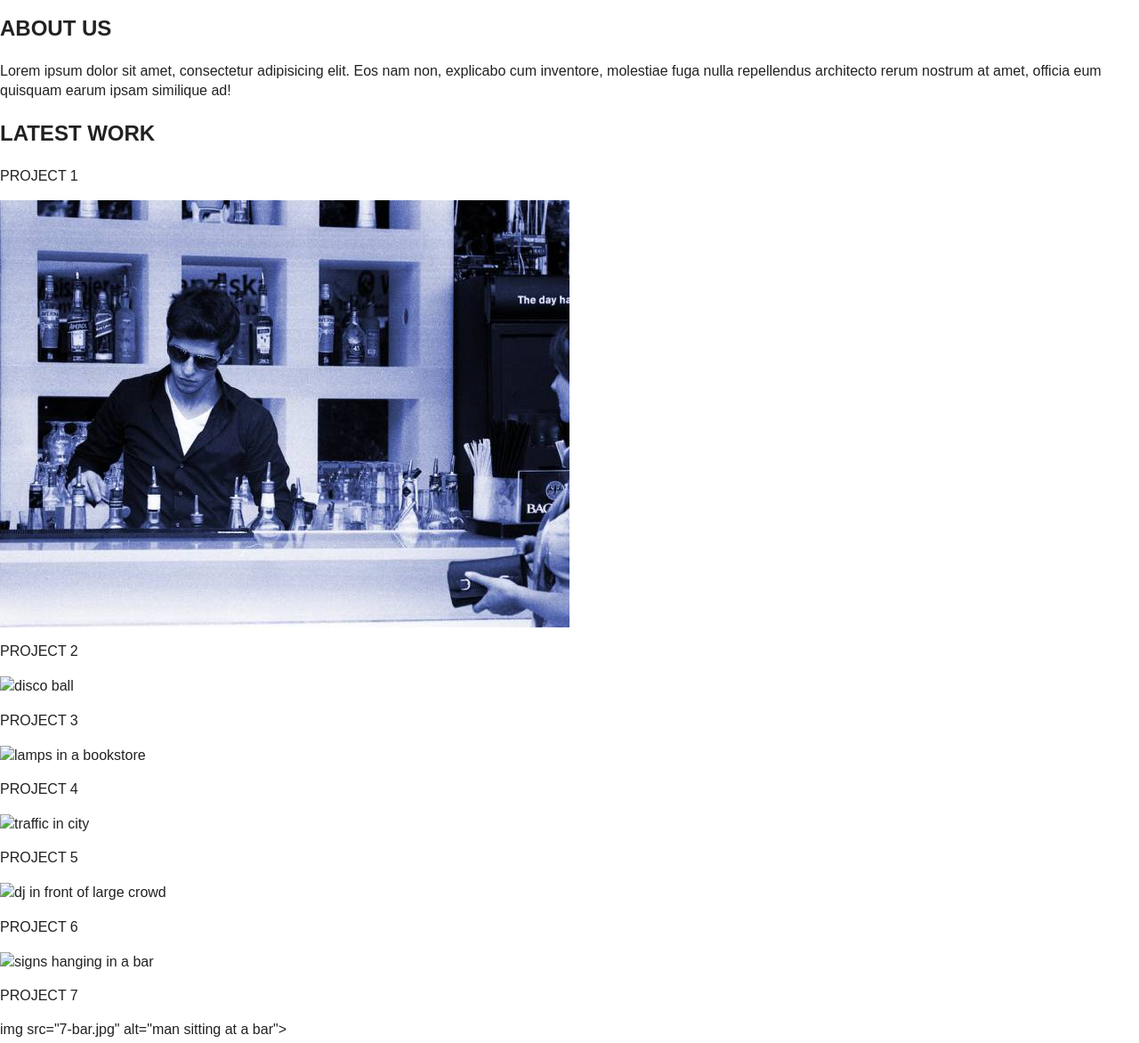
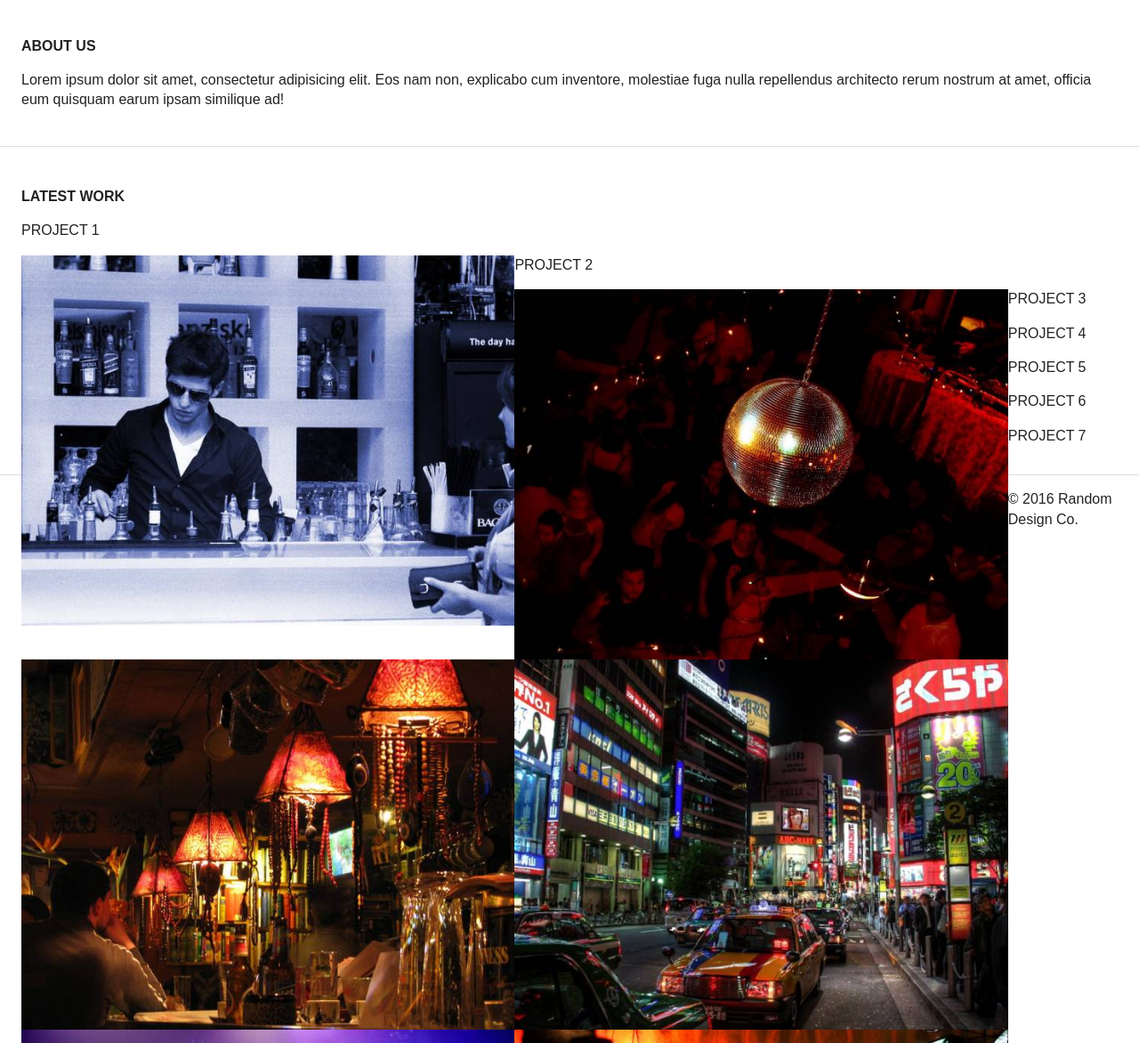
Before and after one commit to Erinlasleynelson/random-design-co, a plain HTML site: page index.html in a window 1280 px wide. Shown: the part 1020-2192 px from the top of the page at 89% size. Drawn offline with nearby package versions, Linux system fonts and the light colour scheme.

Commit message:
added aboutus

```diff
--- a/css/main.css
+++ b/css/main.css
@@ -157,8 +157,38 @@ textarea {
   left: 17em;
   border: 1.5px solid #fff;
   font-size: 1.2em;
+}
+
+.aboutus {
+  padding: 0 1.5em 1.5em;
+  border-bottom: solid 1px #ddd;
+}
+
+.aboutus h2 {
+  font-size: 1em;
+  padding: 2em 0 0 0;
+}
+
+.latestwork {
+  padding: 0 1.5em 1em;
+  border-bottom: solid 1px #ddd;
+}
+
+.latestwork h2 {
+  font-size: 1em;
+  padding: 2em 0 0 0;
+}
+
+.latestwork img{
+  width: 45%;
+  float: left;
+}
+
+.footer {
+clear: both;
 
 }
+
 
 
 
--- a/index.html
+++ b/index.html
@@ -38,41 +38,41 @@
           <p>Lorem ipsum dolor sit amet, consectetur adipisicing elit. Eos nam non, explicabo cum inventore, molestiae fuga nulla repellendus architecto rerum nostrum at amet, officia eum quisquam earum ipsam similique ad!</p>
         </section>
 
-        <section>
+        <section class="latestwork">
           <h2>LATEST WORK</h2>
-          <article>
+        <article>
           <p>PROJECT 1</p>
           <img src="img/1-cocktail.jpeg" alt="man bartending">
         </article>
 
         <article>
           <p>PROJECT 2</p>
-          <img src="2-disco.jpeg" alt="disco ball">
+          <img src="img/2-disco.jpeg" alt="disco ball">
         </article>
 
         <article>
           <p>PROJECT 3</p>
-          <img src="3-bookstore.jpeg" alt="lamps in a bookstore">
+          <img src="img/3-bookstore.jpeg" alt="lamps in a bookstore">
         </article>
 
         <article>
           <p>PROJECT 4</p>
-          <img src="4-traffic.jpeg" alt="traffic in city">
+          <img src="img/4-traffic.jpeg" alt="traffic in city">
         </article>
 
         <article>
           <p>PROJECT 5</p>
-          <img src="5-concert.jpg" alt="dj in front of large crowd">
+          <img src="img/5-concert.jpg" alt="dj in front of large crowd">
         </article>
 
         <article>
           <p>PROJECT 6</p>
-          <img src="6-nightlife.jpg" alt="signs hanging in a bar">
+          <img src="img/6-nightlife.jpg" alt="signs hanging in a bar">
         </article>
 
         <article>
           <p>PROJECT 7</p>
-          img src="7-bar.jpg" alt="man sitting at a bar">
+          <img src="img/7-bar.jpg" alt="man sitting at a bar">
         </article>
         </section>
 
```
